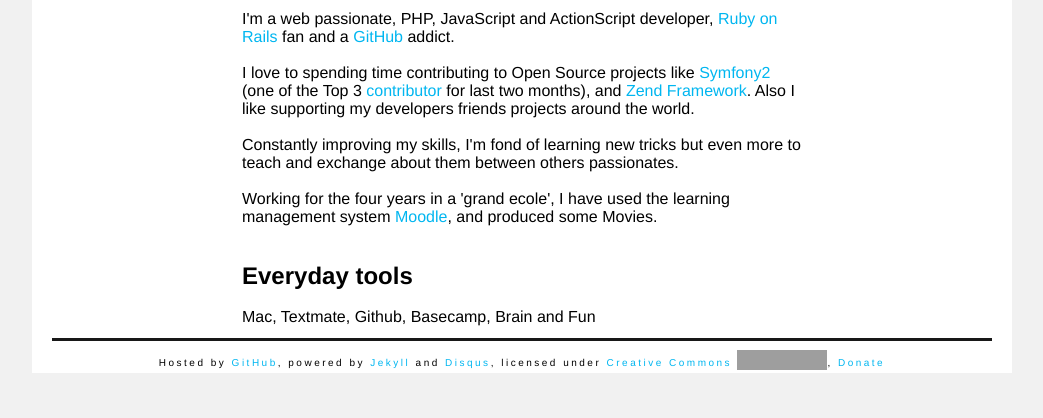
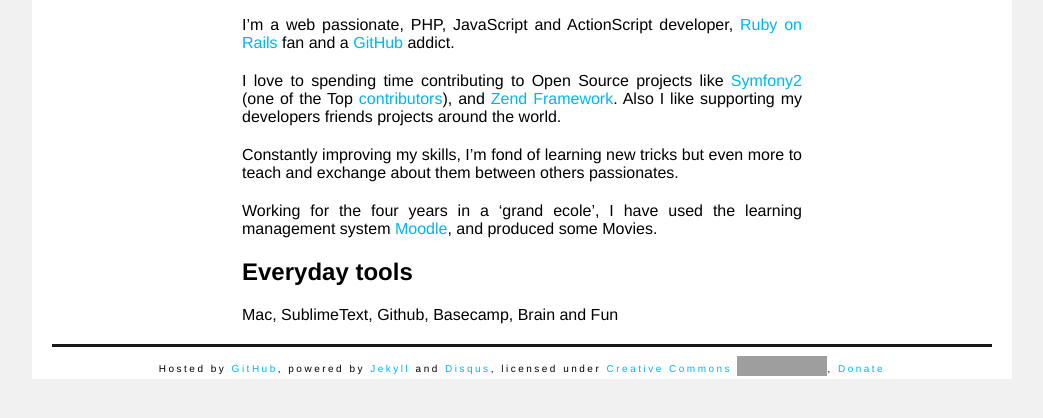
Before and after one commit to stealth35/stealth35.github.com, a Jekyll site: the page built from resume.markdown, in a window 1280 px wide, cut to the strip 318-736 px from the top of the page. Shown: the whole strip, without its empty margins (118-1161 px from the left). Built offline with Jekyll 4.4.1, drawn with Linux system fonts in a browser that asks for light colours; grey boxes are pictures that could not be loaded.

Commit message:
Update resumé

```diff
--- a/_config.yml
+++ b/_config.yml
@@ -3,10 +3,10 @@
 url: http://blog.stealth35.com
 paginate: 3
 menu_items:
-    - { title: Home,      link: / }
-    - { title: Downloads, link: https://github.com/stealth35/stealth35.github.com/downloads }
-    - { title: Packagist, link: http://packagist.org/packages/stealth35/ }
-    - { title: GitHub,    link: https://github.com/stealth35 }
-    - { title: Tweeter,   link: http://twitter.com/stealth35 }
-    - { title: Résumé,    link: /resume.html }
-    - { title: Contact,   link: mailto:stealth35-php@live.fr }
+    - { title: Home,      link: "/" }
+    - { title: Downloads, link: "https://github.com/stealth35/stealth35.github.com/downloads" }
+    - { title: Packagist, link: "http://packagist.org/packages/stealth35/" }
+    - { title: GitHub,    link: "https://github.com/stealth35" }
+    - { title: Tweeter,   link: "http://twitter.com/stealth35" }
+    - { title: Résumé,    link: "/resume.html" }
+    - { title: Contact,   link: "mailto:stealth35-php@live.fr" }
--- /dev/null
+++ b/_layouts/resume.html
@@ -0,0 +1,7 @@
+---
+layout: default
+---
+
+<div id="resume">
+	{{ content }}
+</div>
--- a/resume.html
+++ /dev/null
@@ -1,23 +0,0 @@
----
-layout: default
-title: stealth35 GitHub Page
----
-<br/>
-<div id="resume">
-<h1>Résumé</h1>
-<br/>
-<p><img src="https://secure.gravatar.com/avatar/8058f89a04bbc5ca23580ddf6518e153?s=200" alt="me" title="" /></p>
-<br/>
-<p>I'm a web passionate, PHP, JavaScript and ActionScript developer, <a href="http://rubyonrails.org/">Ruby on Rails</a> fan and a <a href="http://github.com/">GitHub</a> addict.</p>
-<br/>
-<p>I love to spending time contributing to Open Source projects like <a href="http://symfony.com/">Symfony2</a> (one of the Top 3 <a href="http://symfony.com/contributors">contributor</a> for last two months), and <a href="http://framework.zend.com/">Zend Framework</a>. Also I like supporting my developers friends projects around the world.</p>
-<br/>
-<p>Constantly improving my skills, I'm fond of learning new tricks but even more to teach and exchange about them between others passionates.</p>
-<br/>
-<p>Working for the four years in a 'grand ecole', I have used the learning management system <a href="http://moodle.org/">Moodle</a>, and produced some Movies.</p>
-<br/>
-<br/>
-<h2>Everyday tools</h2>
-<br/>
-<p>Mac, Textmate, Github, Basecamp, Brain and Fun</p>
-</div>
--- /dev/null
+++ b/resume.markdown
@@ -0,0 +1,33 @@
+---
+layout: resume
+title: stealth35 GitHub Page
+---
+
+Résumé
+======
+
+![me][7]
+
+
+I'm a web passionate, PHP, JavaScript and ActionScript developer, [Ruby on Rails][1] fan and a [GitHub][2] addict.
+
+I love to spending time contributing to Open Source projects like [Symfony2][3] (one of the Top [contributors][4]), and [Zend Framework][5]. Also I like supporting my developers friends projects around the world.
+
+Constantly improving my skills, I'm fond of learning new tricks but even more to teach and exchange about them between others passionates.
+
+Working for the four years in a 'grand ecole', I have used the learning management system [Moodle][6], and produced some Movies.
+
+
+Everyday tools
+--------------
+
+Mac, SublimeText, Github, Basecamp, Brain and Fun
+
+
+[1]: http://rubyonrails.org/
+[2]: http://github.com/
+[3]: http://symfony.com/
+[4]: http://symfony.com/contributors
+[5]: http://framework.zend.com/
+[6]: http://moodle.org/
+[7]: https://secure.gravatar.com/avatar/8058f89a04bbc5ca23580ddf6518e153?s=200
--- a/stylesheets/master.css
+++ b/stylesheets/master.css
@@ -101,13 +101,18 @@
     text-align:center;
 }
 
+#resume p{
+    text-align:justify;
+    margin:20px 0;
+}
+
 #resume img{
     display:block;
     margin: 0 auto;
 }
 
 #resume {
-    margin:0 auto;
+    margin:20px auto;
     width:560px
 }
 
```
